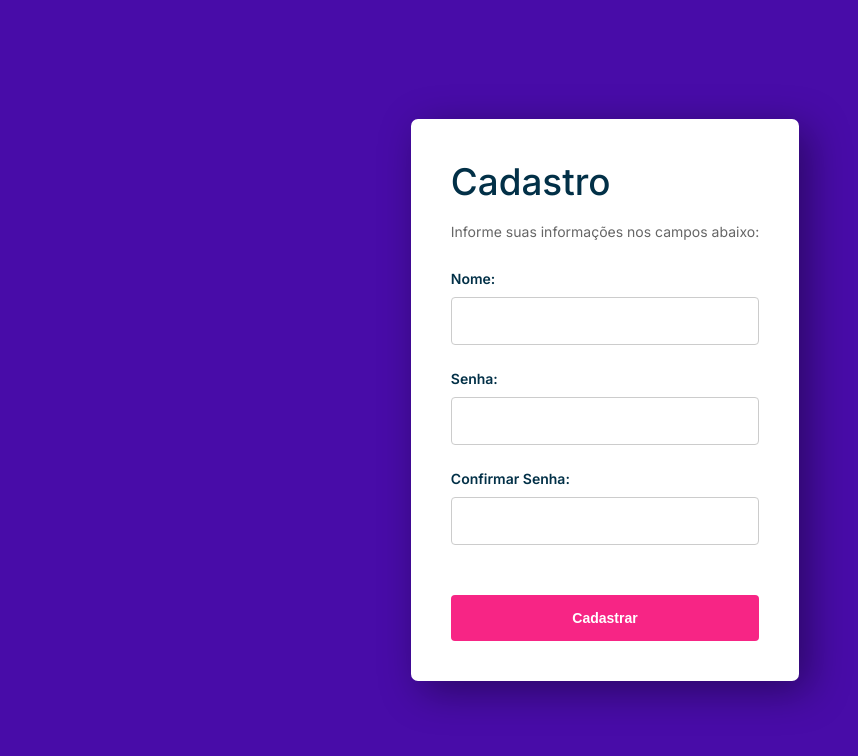
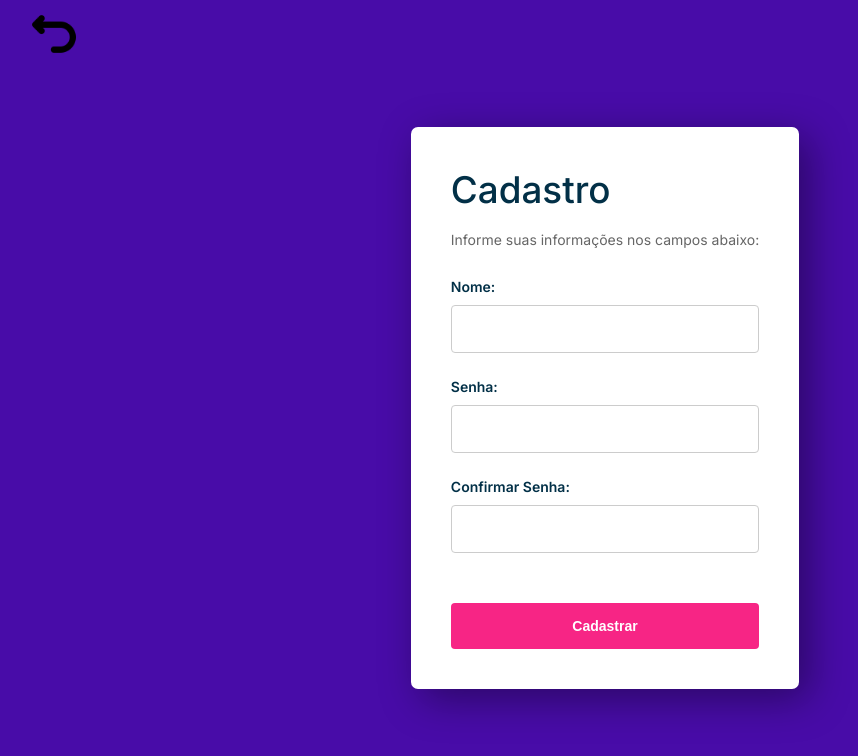
Before and after one commit to kaue-ian/site-dev-web, a plain HTML site: page site-dev-web/cadastro.html in a window 1280 px wide. Shown: the whole page, without its empty margins (35-893 px from the left). Drawn offline with Linux system fonts and the light colour scheme.

Commit message:
Arquivos

```diff
--- a/site-dev-web/cadastro.html
+++ b/site-dev-web/cadastro.html
@@ -11,6 +11,8 @@
 <body>
 <main>
     <div class="page">
+
+        <div class="voltar"><a href="index.html"><img src="img/voltar.png" alt=""></a></div>
         <div class="formLogin">
             <h1>Cadastro</h1>
             <p>Informe suas informações nos campos abaixo:</p>
--- a/site-dev-web/css/nav-bar.css
+++ b/site-dev-web/css/nav-bar.css
@@ -27,6 +27,7 @@ nav {
   height: 7vh;
   width: 100%;
   border-bottom: 3px solid #000;
+  box-shadow: #00000042 0px 8px 16px 0px;
 }
 
 nav li:hover {
@@ -69,14 +70,14 @@ nav li a:hover {
   }
   .nav-list {
     position: absolute;
-    top: 7vh;
+    top: 6vh;
     right: 0;
     width: 50vw;
     height: 100%;
     background: rgb(244, 244, 9);
     flex-direction: column;
     align-items: center;
-    justify-content: space-around;
+    justify-content: space-evenly;
     transform: translateX(100%);
     transition: transform 0.3s ease-in;
   }
--- a/site-dev-web/css/style.css
+++ b/site-dev-web/css/style.css
@@ -415,6 +415,15 @@ main {
 
 .org-2 {
     margin-bottom: -22vh;
+}
+
+.page .voltar img {
+    height: 30px;
+    width: 30px;
+}
+
+.log-cad {
+    margin-left: 10%;
 }
 
 .newslatter {
@@ -845,5 +854,3 @@ main {
 .p-news-ru-4 {
     width: 50%;
 }
-
-/*box-shadow: #535353 40px  40px 100px 10px;*/
--- a/site-dev-web/main.css
+++ b/site-dev-web/main.css
@@ -21,6 +21,18 @@
     border: 1px solid #888;
     width: 80%; /* Could be more or less, depending on screen size */
   }
+
+  img {
+    height: 50px;
+    width: 50px;
+    margin-left: 5%;
+}
+
+.voltar {
+    width: 100%;
+    margin-top: -8%;
+    margin-bottom: 8vh;
+}
 
   /* The Close Button */
   .close {
```
Also changed, not shown: site-dev-web/index.html (+2 -0 lines), site-dev-web/login.html (+1 -0 lines), site-dev-web/img/voltar.png (added).
